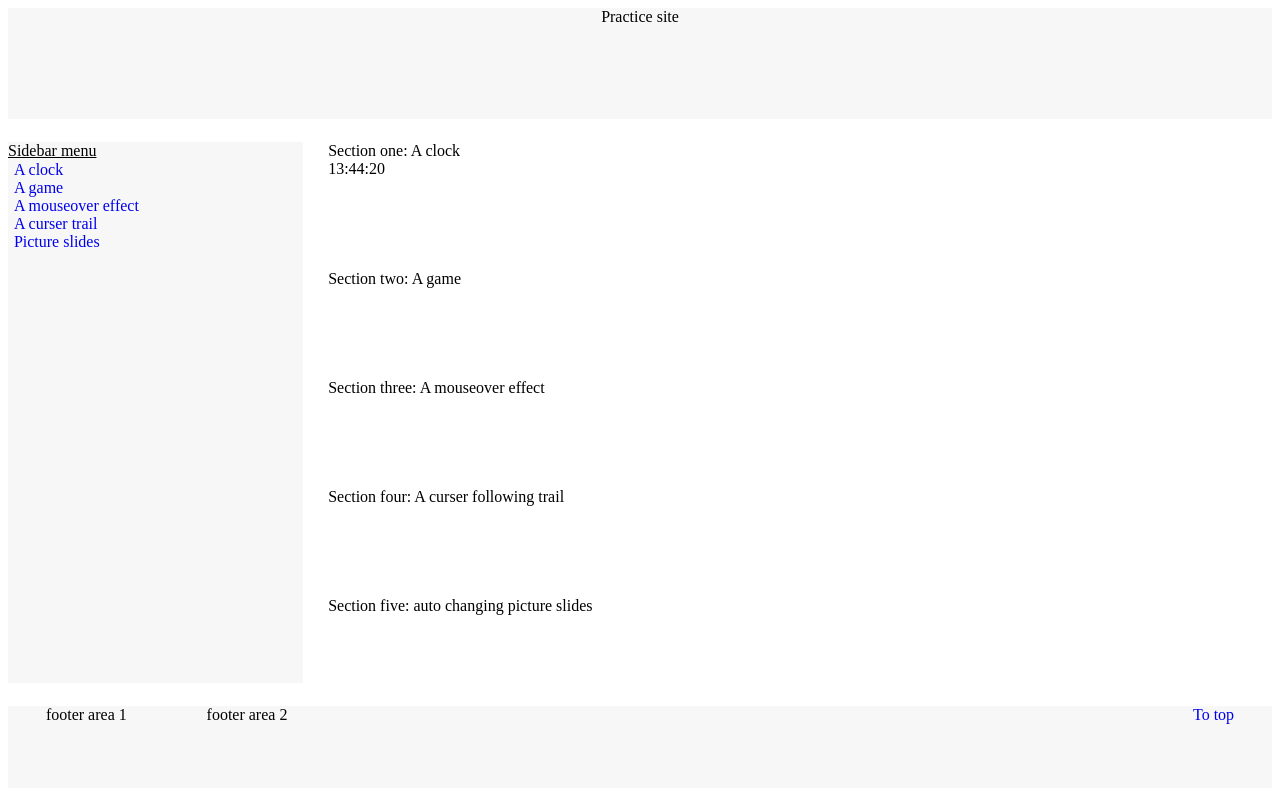
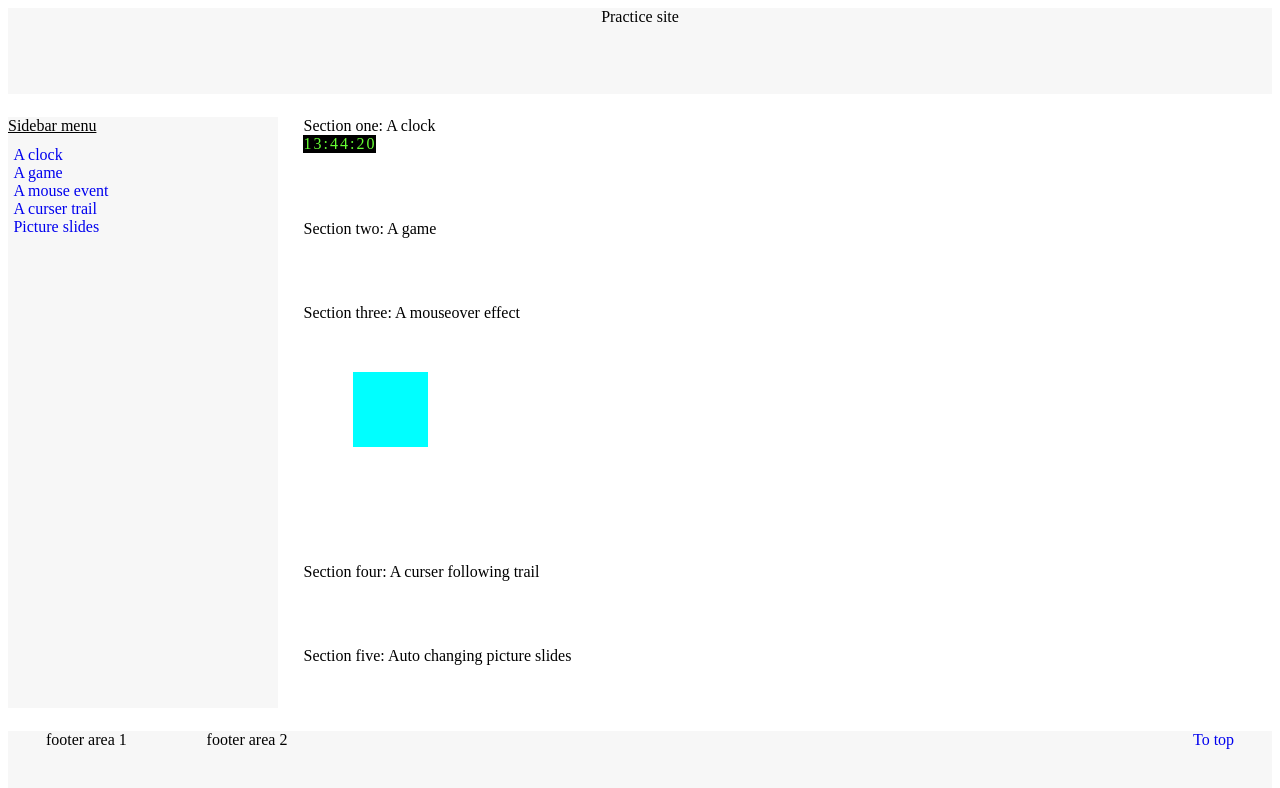
Before and after one commit to tgarratt/practice, a plain HTML site: page index.html in a window 1280 px wide. Drawn offline with Linux system fonts and the light colour scheme.

Commit message:
small changes like onhover sidemenu effect and onhover js div set up

```diff
--- a/index.html
+++ b/index.html
@@ -18,10 +18,10 @@
 
             <!-- SIDEBAR MENU  -->
             <div class="sidebar">
-                <div><u>Sidebar menu</u></div>
+                <div class="sidebar-header"><u>Sidebar menu</u></div>
                     <div><a href="#clock">A clock</a></div>
                     <div><a href="#game">A game</a></div>
-                    <div><a href="#mouseover">A mouseover effect</a></div>
+                    <div><a href="#mouseover">A mouse event</a></div>
                     <div><a href="#curser-trail">A curser trail</a></div>
                     <div><a href="#picture-slides">Picture slides</a></div>
             </div>
@@ -29,7 +29,7 @@
             <!-- CLOCK  -->
             <div id="clock" class="grid-item">
                 <div>Section one: A clock</div>
-                <div id="clock-js"></div>
+                <div id="clock-js" class="clock-styling"></div>
             </div>
 
             <!-- GAME  -->
@@ -40,6 +40,7 @@
             <!-- MOUSEOVER EFFECT  -->
             <div id="mouseover" class="grid-item">
                 <div>Section three: A mouseover effect</div>
+                <div class="mouseover-div"></div>
             </div>
 
             <!-- CURSER TRAIL  -->
@@ -49,7 +50,7 @@
 
             <!-- PICTURE SLIDE  -->
             <div id="picture-slides" class="grid-item">
-                <div>Section five: auto changing picture slides</div>
+                <div>Section five: Auto changing picture slides</div>
             </div>
 
 
--- a/main.css
+++ b/main.css
@@ -38,6 +38,20 @@ nav {
     grid-column: 2 / span 4;
 }
 
+.clock-styling {
+    background-color: #000000;
+    color: #66ff33;
+    width: 73px;
+    letter-spacing: 2px;
+}
+
+.mouseover-div {
+    height: 75px;
+    width: 75px;
+    margin: 50px;
+    background-color: aqua;
+}
+
 
 /* SIDEBAR */
 
@@ -47,9 +61,18 @@ nav {
     padding: 2%, 0%, 0%, 0%;
 }
 
+.sidebar-header {
+    padding-bottom: 0.7rem;
+}
+
 .sidebar div a {
     text-decoration: none;
     padding: 2%;
+}
+
+.sidebar div a:hover {
+    font-size: 105%;
+    transition-duration: 0.2ms;
 }
 
 
```
